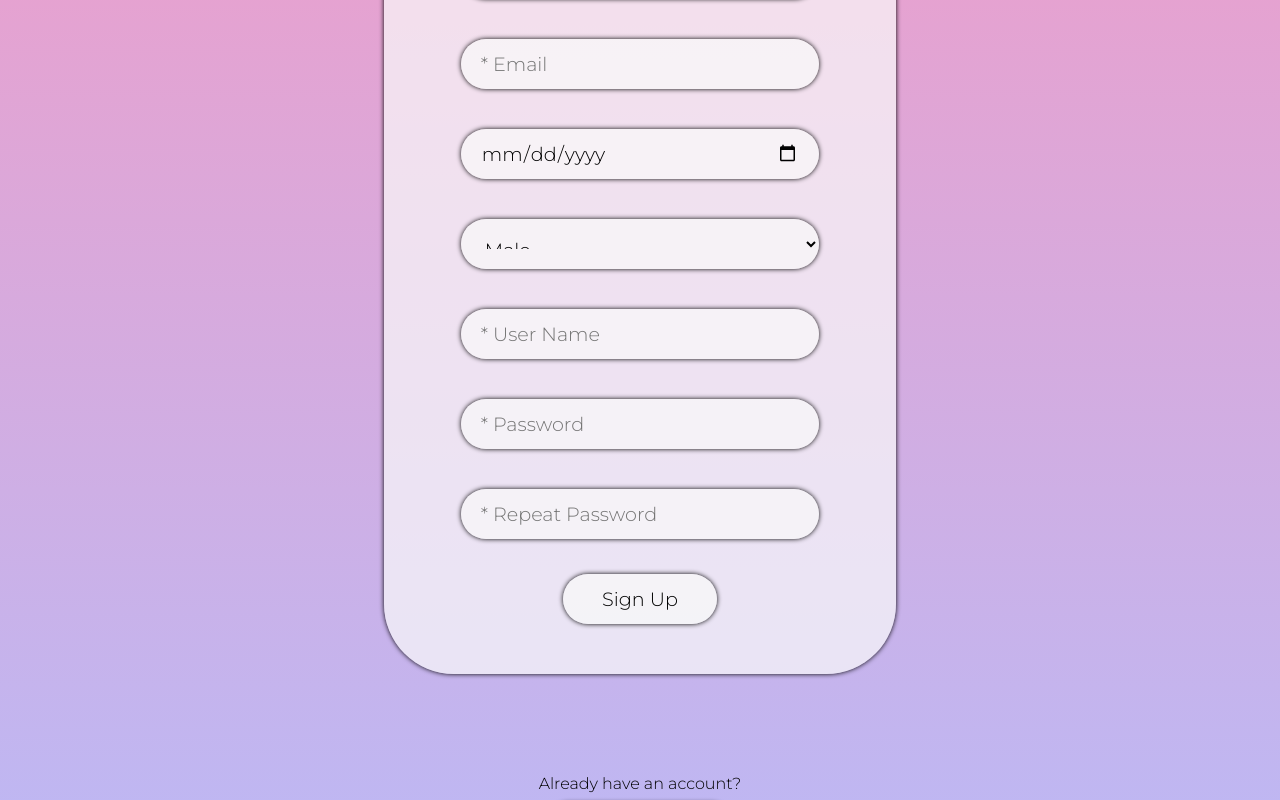
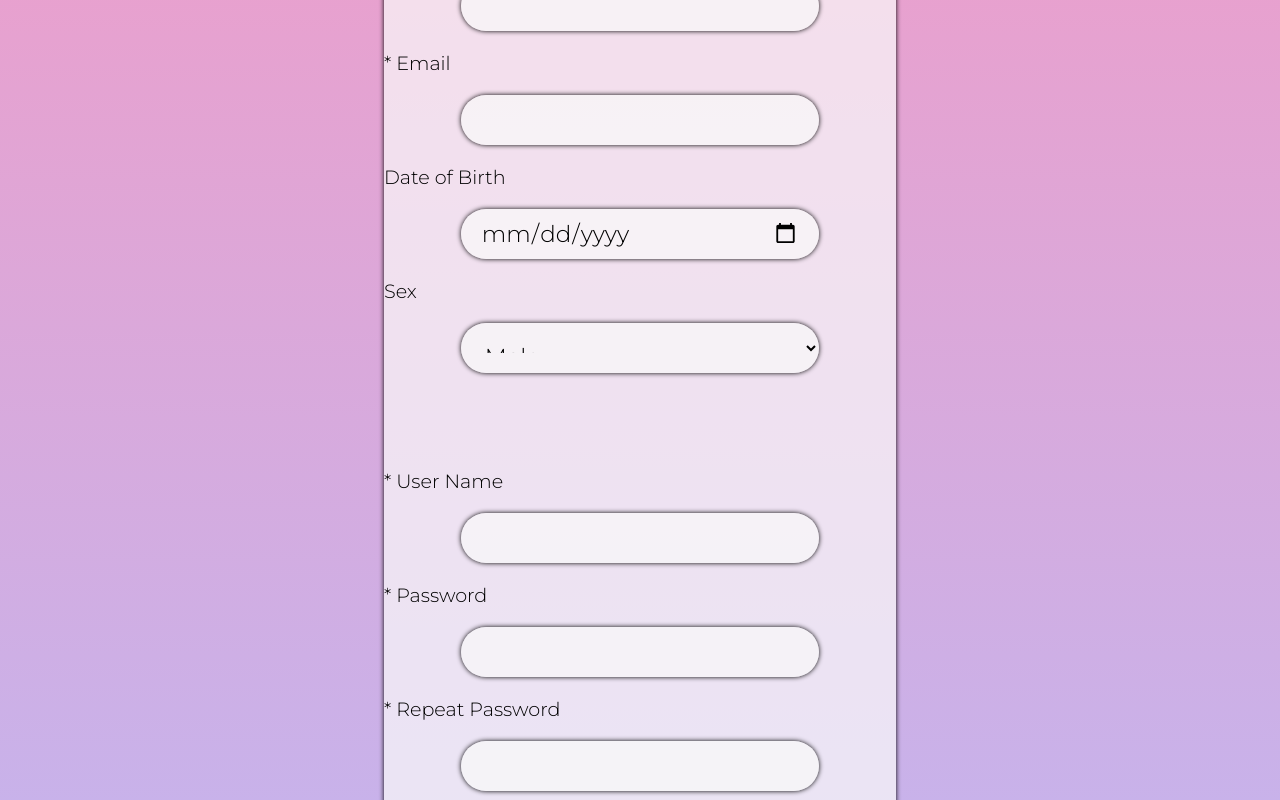
Before and after one commit to aanckr/co2-final-project, a React (Create React App) app: page /SignUp in a window 1280 px wide. Shown: the part 280-1080 px from the top of the page. Built offline with nearby package versions, Linux system fonts and the light colour scheme; no server answers.

Commit message:
Added labels and removed placeholder

```diff
--- a/src/SignUp.js
+++ b/src/SignUp.js
@@ -1,4 +1,4 @@
-import React, { useState, useEffect } from 'react';
+import React, { useEffect } from 'react';
 import './SignUp.css';
 
 function SignUp(){
@@ -66,28 +66,62 @@ function SignUp(){
 
     return (
         <div className='color'>
-            <header></header>
-            <h1 id='mh-title'>Mental Health Tracker</h1>
+
+            <h1 className='mh-title'>Mental Health Tracker</h1>
+
             <div id='sign-up'>
+
                 <form onSubmit={handleSubmit}>
-                    <input className="sign-up-field" id='first-field' type='text' placeholder='* Name' name='name' maxLength={20} value={name} onChange={(e) => setName(e.target.value)}></input>
-                    <input className="sign-up-field" type='email' placeholder='* Email' name='email' value={email} onChange={(e) => setEmail(e.target.value)}></input>
-                    <input className="sign-up-field" type='date' placeholder='Birthdate' name='birthdate' value={birthdate} onChange={(e) => setBirthdate(e.target.value)}></input>
-                    <select className="sign-up-field" placeholder='Sex' name='sex' onChange={(e) => setSex(e.target.value)}>
-                        <option value='Male'>Male</option>
-                        <option value='Female'>Female</option>
-                        <option value='Diverse'>Diverse</option>
-                    </select>
 
-                    <input className="sign-up-field" type='text' placeholder='* User Name' name='userName' maxLength={10} value={userName} onChange={(e) => setUserName(e.target.value)}></input>
-                    <input className="sign-up-field" type='password' placeholder='* Password' name='password' minLength={4} maxLength={20} value={password} onChange={(e) => setPassword(e.target.value)}></input>
-                    <input className="sign-up-field" type='password' placeholder='* Repeat Password' name='repeatPassword' minLength={4} value={repeatPassword} onChange={(e) => setRepeatPassword(e.target.value)}></input>
+                    <br /><br />
+                    <label className="sign-up-labeling">
+                        * Name
+                        <input className="sign-up-field" type='text' name='name' maxLength={20} value={name} onChange={(e) => setName(e.target.value)}></input>
+                    </label>
+
+                    <label className="sign-up-labeling">
+                        * Email
+                        <input className="sign-up-field" type='email' name='email' value={email} onChange={(e) => setEmail(e.target.value)}></input>
+                    </label>
+
+                    <label className="sign-up-labeling">
+                        Date of Birth
+                        <input className="sign-up-field" type='date' name='birthdate' value={birthdate} onChange={(e) => setBirthdate(e.target.value)}></input>
+                    </label>
+
+                    <label className="sign-up-labeling">
+                        Sex
+                        <select className="sign-up-field" name='sex' onChange={(e) => setSex(e.target.value)}>
+                            <option value='Male'>Male</option>
+                            <option value='Female'>Female</option>
+                            <option value='Diverse'>Diverse</option>
+                        </select>
+                    </label>
+
+                    <br /><br /><br /><br /><br />
+
+                    <label className="sign-up-labeling">
+                        * User Name
+                        <input className="sign-up-field" type='text' name='userName' maxLength={10} value={userName} onChange={(e) => setUserName(e.target.value)}></input>
+                    </label>
+
+                    <label className="sign-up-labeling">
+                        * Password
+                        <input className="sign-up-field" type='password' name='password' minLength={4} maxLength={20} value={password} onChange={(e) => setPassword(e.target.value)}></input>
+                    </label>
+
+                    <label className="sign-up-labeling">
+                        * Repeat Password
+                        <input className="sign-up-field" type='password' name='repeatPassword' minLength={4} value={repeatPassword} onChange={(e) => setRepeatPassword(e.target.value)}></input>
+                    </label>
 
                     <button className="save-button" id='sign-up-btn' type='submit'>Sign Up</button>
                 </form>
             </div>
-            <p id='no-account'>Already have an account?</p>
+
+            <p id='have-account'>Already have an account?</p>
             <button className="save-button" id='log-in-btn' onClick={() => window.location.href = 'http://localhost:3000/LogIn'}>Log In</button>
+
         </div>
     );
 }
```
